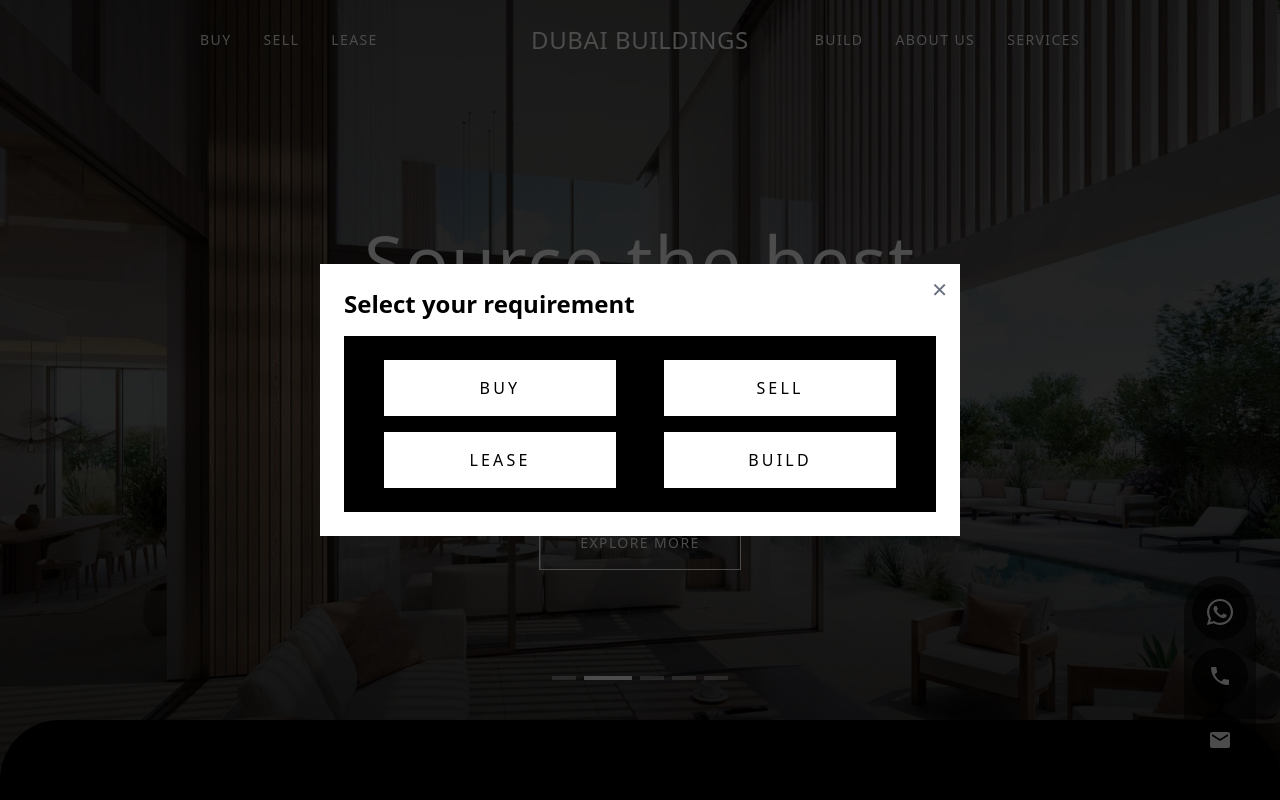
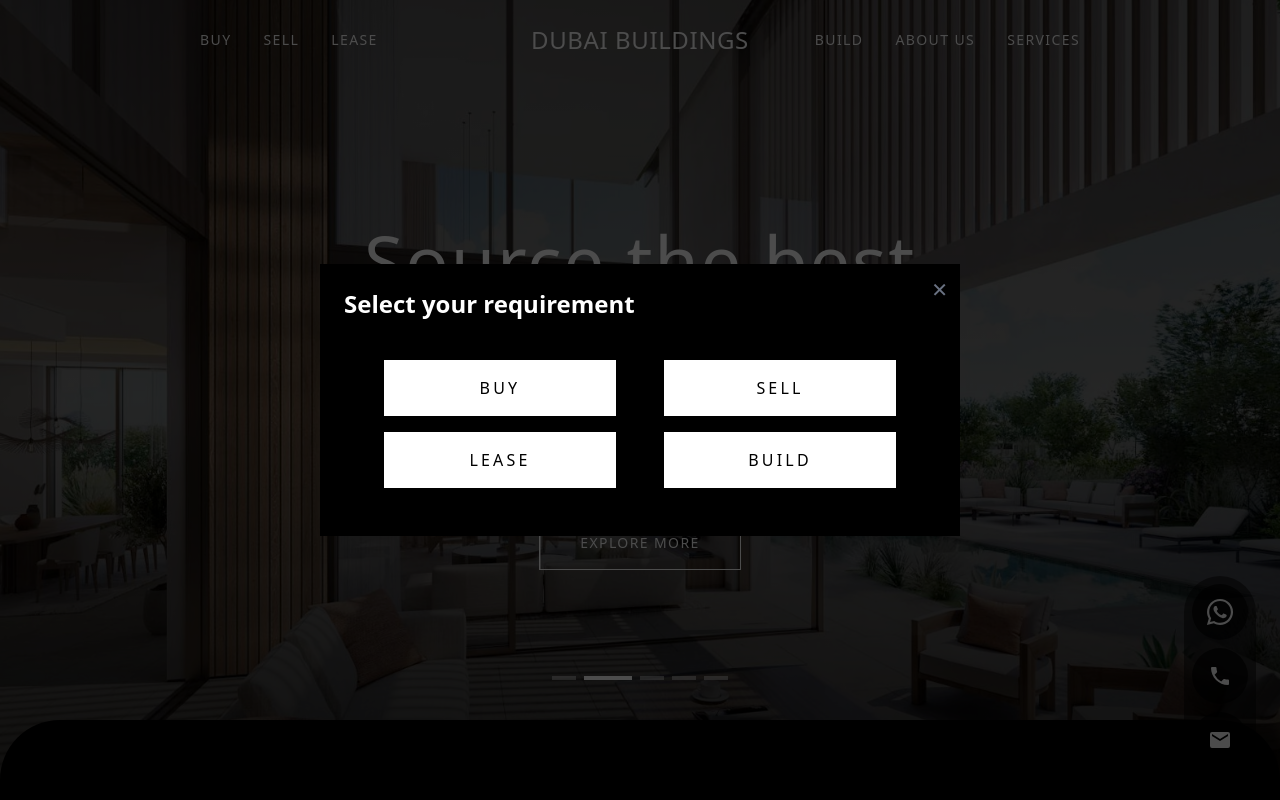
Before and after one commit to Dubaiplatform/dubai-buildings-v2, a Next.js app: page / in a window 1280 px wide. Both pictures are taken after a click on the button 1220 px from the left and 740 px from the top of the page. Shown: the top 800 px of the page. Built offline with nearby package versions, Linux system fonts and the light colour scheme.

Commit message:
Update contact-modal.tsx

```diff
--- a/src/components/ui/contact-modal.tsx
+++ b/src/components/ui/contact-modal.tsx
@@ -1,11 +1,9 @@
 "use client";
 
-import React from "react";
+import React, { useEffect } from "react";
 import { AnimatePresence, motion } from "framer-motion";
 
 import { Button } from "@/components/ui/button";
-
-import Form from "../form";
 import BuySellForm from "../form/contact-form";
 
 interface ModalProps {
@@ -14,9 +12,22 @@ interface ModalProps {
 }
 
 export default function ContactModal({ isOpen, onClose }: ModalProps) {
+  const [pathnameValue, setPathnameValue] = React.useState("");
+
+  // Disable background scroll
+  useEffect(() => {
+    if (isOpen) {
+      document.body.style.overflow = "hidden";
+    } else {
+      document.body.style.overflow = "auto";
+    }
+
+    return () => {
+      document.body.style.overflow = "auto";
+    };
+  }, [isOpen]);
+
   if (!isOpen) return null;
-
-  const [pathnameValue, setPathnameValue] = React.useState("");
 
   const renderForm = () => {
     switch (pathnameValue) {
@@ -35,7 +46,7 @@ export default function ContactModal({ isOpen, onClose }: ModalProps) {
 
   return (
     <div className="fixed inset-0 z-[100] flex items-center justify-center bg-black/70">
-      <div className="bg-white  p-6 w-[100%] md:w-[50%] relative">
+      <div className="bg-black p-6 w-[100%] md:w-[50%] relative">
         {/* Close Button */}
         <button
           onClick={onClose}
@@ -44,7 +55,9 @@ export default function ContactModal({ isOpen, onClose }: ModalProps) {
           ✕
         </button>
 
-        <h2 className="text-2xl font-semibold mb-4">Select your requirement</h2>
+        <h2 className="text-2xl font-semibold mb-4 text-white">
+          Select your requirement
+        </h2>
 
         <div className="bg-black p-6">
           {!pathnameValue && (
```
